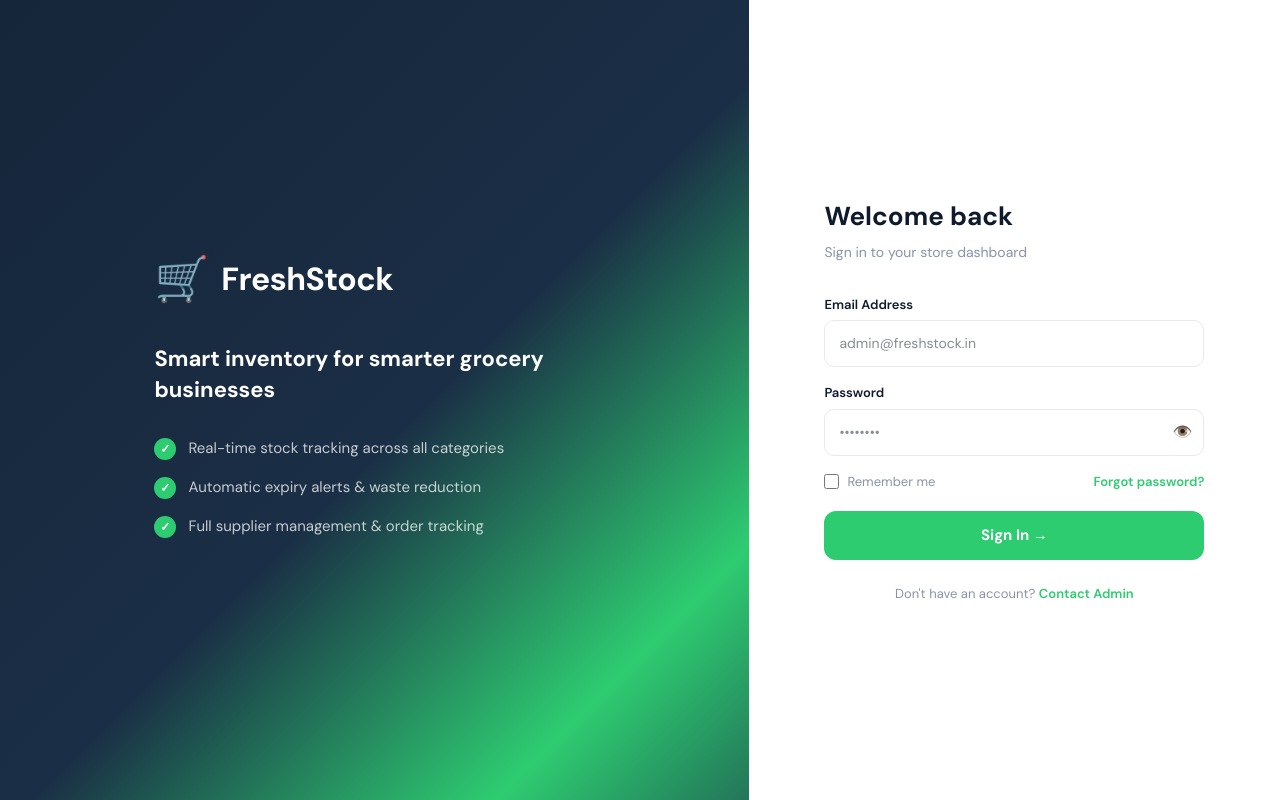
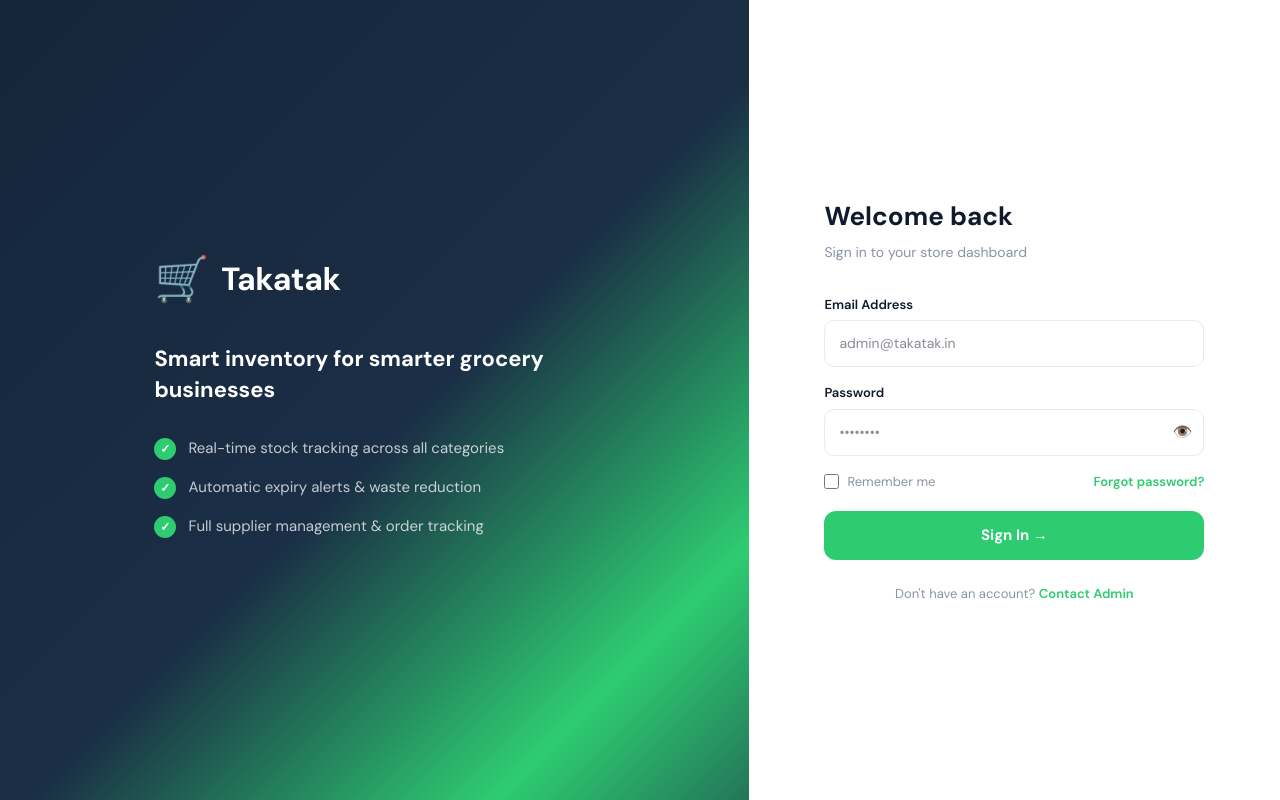
Before and after one commit to srinith-samala/ABCD, a React (Vite) app in the folder dashboard/: page /login in a window 1280 px wide. Built offline with nearby package versions, Linux system fonts and the light colour scheme; no server answers.

Commit message:
Rename brand to Takatak

```diff
--- a/dashboard/index.html
+++ b/dashboard/index.html
@@ -4,7 +4,7 @@
     <meta charset="UTF-8" />
     <link rel="icon" type="image/svg+xml" href="/favicon.svg" />
     <meta name="viewport" content="width=device-width, initial-scale=1.0" />
-    <title>Store Analytics Dashboard</title>
+    <title>Takatak | Inventory Manager</title>
     <meta name="description" content="E-commerce store analytics dashboard with sales, revenue, and order insights." />
   </head>
   <body>
--- a/dashboard/src/components/Sidebar.jsx
+++ b/dashboard/src/components/Sidebar.jsx
@@ -50,7 +50,7 @@ export default function Sidebar() {
       }}>
         <div style={{ display: 'flex', alignItems: 'center', gap: 10 }}>
           <span style={{ fontSize: 22 }}>🛒</span>
-          <span style={{ color: '#fff', fontWeight: 700, fontSize: 18, letterSpacing: '-0.3px' }}>FreshStock</span>
+          <span style={{ color: '#fff', fontWeight: 700, fontSize: 18, letterSpacing: '-0.3px' }}>Takatak</span>
         </div>
         <p style={{ color: 'rgba(255,255,255,0.35)', fontSize: 11, marginTop: 4, marginLeft: 32 }}>Inventory Manager</p>
       </div>
--- a/dashboard/src/pages/Login.jsx
+++ b/dashboard/src/pages/Login.jsx
@@ -41,7 +41,7 @@ export default function Login() {
         <div style={{ maxWidth: 440, width: '100%' }}>
           <div style={{ display: 'flex', alignItems: 'center', gap: 12, marginBottom: 32 }}>
             <span style={{ fontSize: 44 }}>🛒</span>
-            <span style={{ color: '#fff', fontWeight: 800, fontSize: 32, letterSpacing: '-0.5px' }}>FreshStock</span>
+            <span style={{ color: '#fff', fontWeight: 800, fontSize: 32, letterSpacing: '-0.5px' }}>Takatak</span>
           </div>
           <h2 style={{ color: '#fff', fontSize: 22, fontWeight: 700, lineHeight: 1.4, marginBottom: 32 }}>
             Smart inventory for smarter grocery businesses
@@ -77,7 +77,7 @@ export default function Login() {
               <label style={{ display: 'block', fontSize: 13, fontWeight: 600, color: '#0F1B2D', marginBottom: 6 }}>Email Address</label>
               <input
                 type="email" value={email} onChange={e => setEmail(e.target.value)}
-                placeholder="admin@freshstock.in"
+                placeholder="admin@takatak.in"
                 style={{ width: '100%', padding: '12px 14px', borderRadius: 10, border: '1.5px solid #E8EAED', fontSize: 14, fontFamily: 'DM Sans', outline: 'none', color: '#0F1B2D', transition: 'border-color 0.15s' }}
                 onFocus={e => e.target.style.borderColor = '#2ECC71'}
                 onBlur={e => e.target.style.borderColor = '#E8EAED'}
--- a/dashboard/src/pages/Settings.jsx
+++ b/dashboard/src/pages/Settings.jsx
@@ -20,7 +20,7 @@ export default function Settings() {
   const [activeSection, setActiveSection] = useState('General');
   const [autoReorder, setAutoReorder] = useState(true);
   const [notifs, setNotifs] = useState({ lowStock: true, expiry: true, newOrder: true, dailySummary: false });
-  const [storeName, setStoreName] = useState('FreshStock Grocery');
+  const [storeName, setStoreName] = useState('Takatak');
   const [threshold, setThreshold] = useState(20);
   const [saved, setSaved] = useState(false);
 
```
